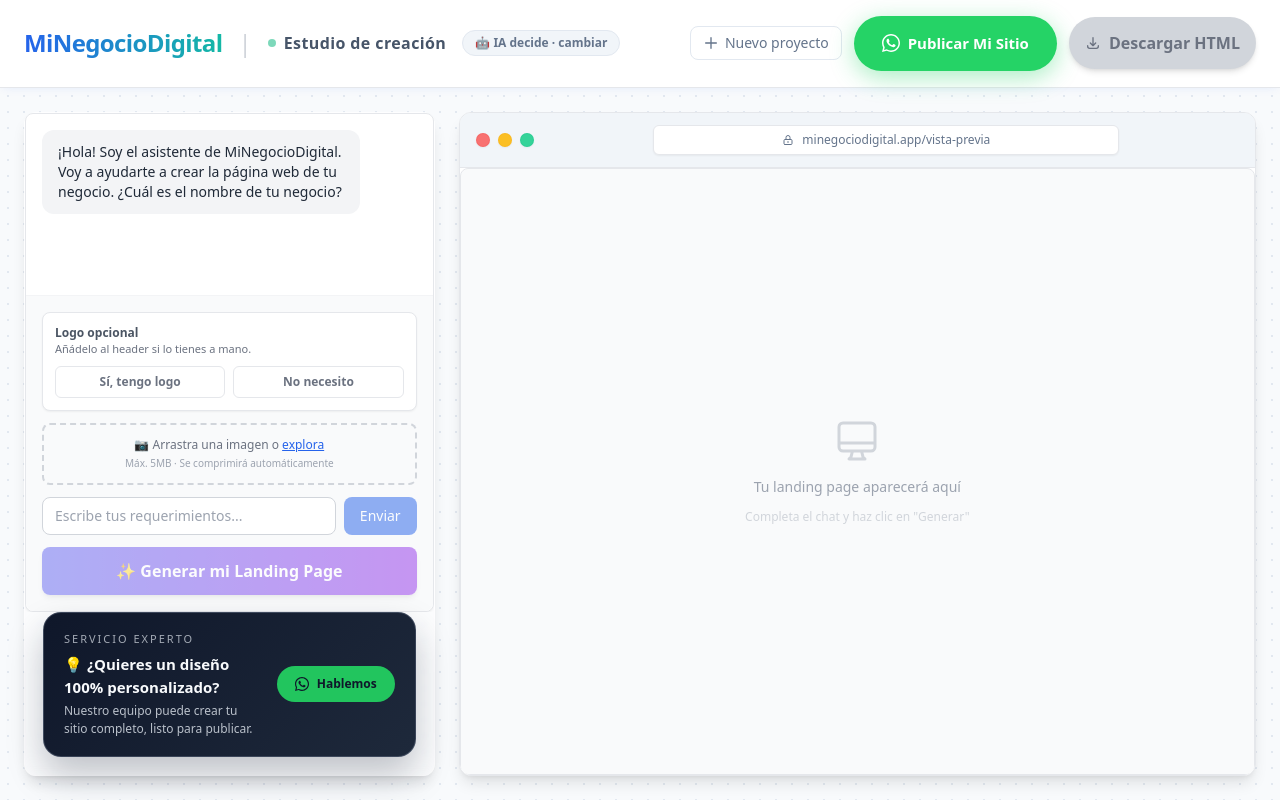
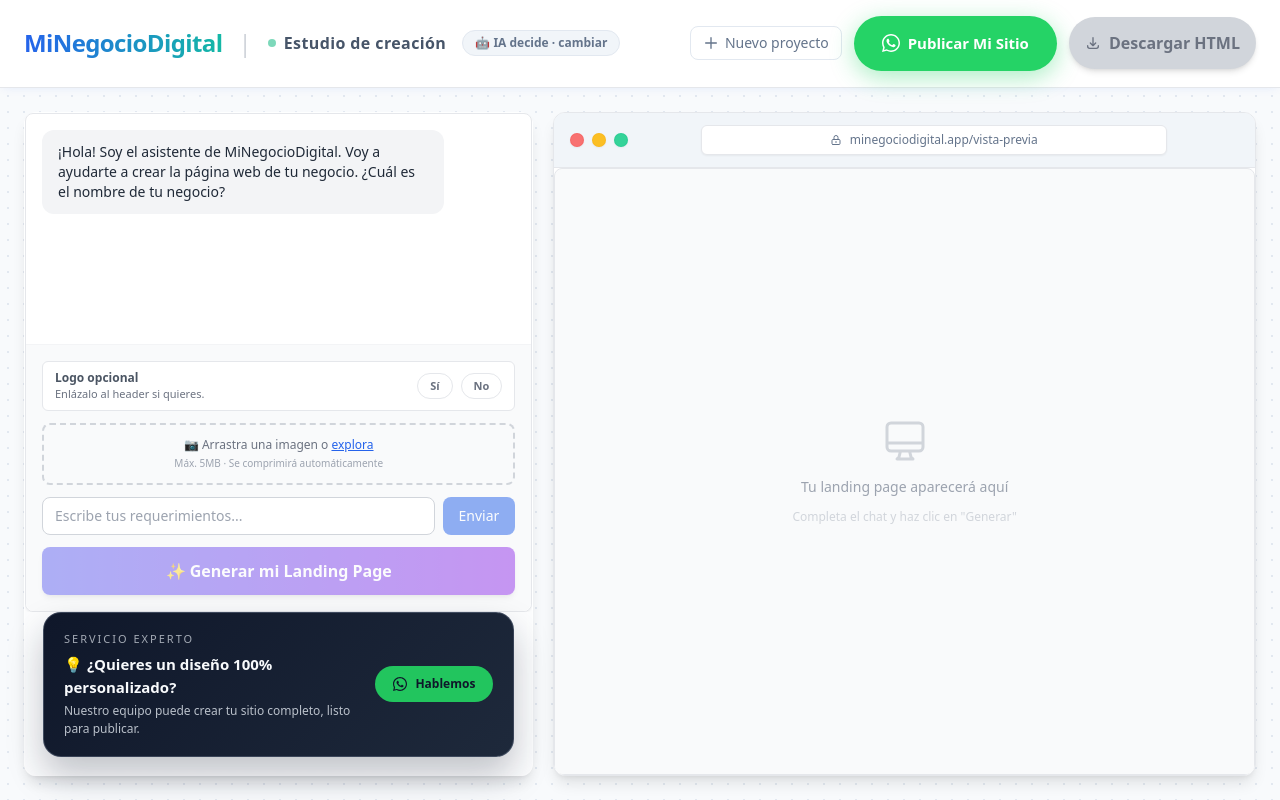
Before and after one commit to jnavarretej22/landingai, a Next.js app: page /builder in a window 1280 px wide. Both pictures are taken after a click on the button "Dejar que la IA decida →". Built offline with nearby package versions, Linux system fonts and the light colour scheme.

Commit message:
expand chat layout for readability

```diff
--- a/app/builder/page.tsx
+++ b/app/builder/page.tsx
@@ -176,9 +176,9 @@
 
       <main className="flex-1 overflow-hidden p-6 relative">
         <div className="absolute inset-0 bg-[#f8fafc] bg-[radial-gradient(#e2e8f0_1px,transparent_1px)] [background-size:16px_16px] pointer-events-none" />
-        <div className="flex h-full gap-6 relative z-10">
+        <div className="flex h-full gap-5 relative z-10">
           {/* Left Panel: Chat */}
-          <div className="w-1/3 flex flex-col h-full shrink-0 shadow-lg rounded-xl bg-white/50 backdrop-blur-sm border border-white/50">
+          <div className="flex-[0.42] min-w-[360px] flex flex-col h-full shadow-lg rounded-xl bg-white/60 backdrop-blur-sm border border-white/60">
             <div className="flex-1 overflow-hidden">
               <Chat
                 key={chatKey}
@@ -203,7 +203,7 @@
           </div>
 
           {/* Right Panel: Preview */}
-          <div className="w-2/3 flex flex-col h-full bg-white rounded-xl shadow-lg border border-gray-200 overflow-hidden">
+          <div className="flex-[0.58] flex flex-col h-full bg-white rounded-xl shadow-lg border border-gray-200 overflow-hidden">
             <div className="bg-slate-100 border-b border-gray-200 px-4 py-3 flex items-center shrink-0">
               <div className="flex space-x-2">
                 <div className="w-3.5 h-3.5 rounded-full bg-red-400 shadow-sm border border-red-500/20" />
--- a/components/Chat.tsx
+++ b/components/Chat.tsx
@@ -337,34 +337,31 @@
 
       {/* Input area */}
       <div className="p-4 border-t border-gray-100 space-y-3 bg-gray-50 rounded-b-lg">
-        <div className="bg-white border border-gray-200 rounded-lg p-3 shadow-sm space-y-2">
-          <div className="flex items-center justify-between">
-            <div>
-              <p className="text-xs font-semibold text-gray-600">Logo opcional</p>
-              <p className="text-[11px] text-gray-500">Añádelo al header si lo tienes a mano.</p>
+        <div className="border border-gray-200 rounded-md bg-white px-3 py-2 flex flex-wrap items-center gap-2 text-xs">
+          <div className="flex-1 min-w-[180px]">
+            <p className="font-semibold text-gray-600">Logo opcional</p>
+            <p className="text-[11px] text-gray-500">Enlázalo al header si quieres.</p>
           </div>
-            {waitingLogoAnswer && (
-              <span className="text-[11px] font-semibold text-amber-600">Responde →</span>
-            )}
-          </div>
-          <div className="grid grid-cols-2 gap-2">
           {(['yes', 'no'] as const).map(option => (
             <button
               key={option}
               type="button"
               onClick={() => handleLogoChoice(option)}
-                className={`px-3 py-1.5 rounded-md border text-[12px] font-semibold transition ${
+              className={`px-3 py-1 rounded-full border text-[11px] font-semibold transition ${
                 logoDecision === option
                   ? option === 'yes'
-                      ? 'bg-emerald-50 text-emerald-700 border-emerald-200'
+                    ? 'bg-emerald-500/10 text-emerald-700 border-emerald-500/40'
                     : 'bg-gray-100 text-gray-600 border-gray-200'
                   : 'bg-white text-gray-500 border-gray-200 hover:border-gray-300'
               }`}
               disabled={isGenerating}
             >
-                {option === 'yes' ? 'Sí, tengo logo' : 'No necesito'}
+              {option === 'yes' ? 'Sí' : 'No'}
             </button>
           ))}
+          {waitingLogoAnswer && (
+            <span className="text-[11px] font-semibold text-amber-600">Responde para seguir</span>
+          )}
         </div>
         {logoDecision === 'yes' && (
           <div className="rounded-md border border-dashed border-emerald-200 bg-emerald-50/40 p-2">
@@ -377,9 +374,8 @@
           </div>
         )}
         {logoDecision === 'no' && (
-            <p className="text-[10px] text-gray-400">Siempre podrás cambiar de opinión más adelante.</p>
+          <p className="text-[10px] text-gray-400">Puedes activarlo más tarde.</p>
         )}
-        </div>
 
         <ImageUploader onUploadSuccess={handleUploadSuccess} />
 
```
Lines whose indentation alone changed are shown as unchanged.
